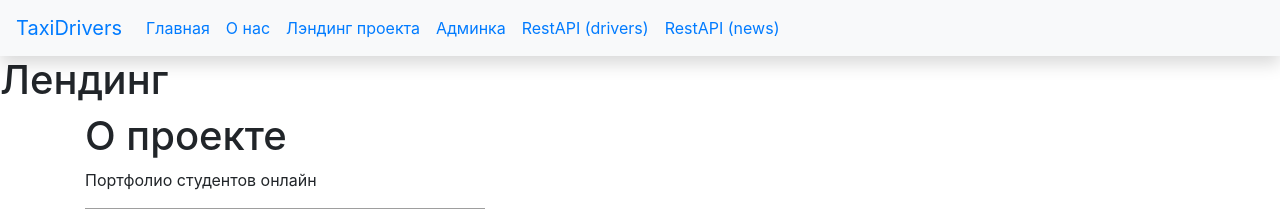
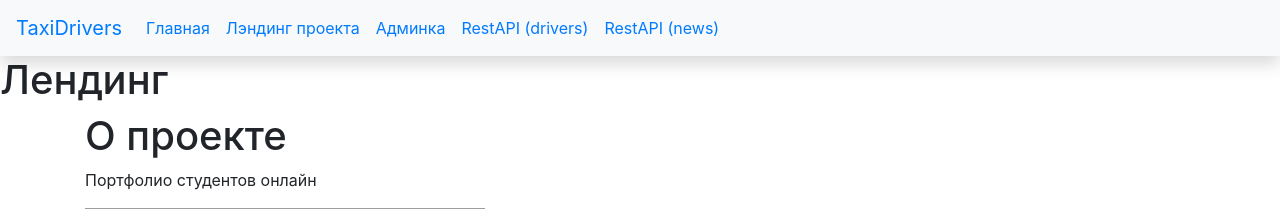
Before and after one commit to dzhi-ya/taxi-service, a Django app: template taxi_service/main/templates/landing/landing.html in a window 1280 px wide. Shown: the top 209 px of the page. Run offline with Django 3.2, Linux system fonts and the light colour scheme; the template is opened without the code that fills it, so the values that code supplies are empty; some libraries are stand-ins or nearby versions; grey boxes are pictures that could not be loaded.

Commit message:
fix landing

```diff
--- a/taxi_service/main/templates/main/base.html
+++ b/taxi_service/main/templates/main/base.html
@@ -11,15 +11,13 @@
 <body>
 	<nav class="navbar navbar-expand navbar-primary bg-light shadow">
 		<a class="navbar-brand" href="{% url 'main' %}">TaxiDrivers</a>
-        <button class="navbar-toggler" type="button" data-toggle="collapse" data-target="#navbarsExample02" aria-controls="navbarsExample02" aria-expanded="false" aria-label="Toggle navigation">
+		<button class="navbar-toggler" type="button" data-toggle="collapse" data-target="#navbarsExample02"
+			aria-controls="navbarsExample02" aria-expanded="false" aria-label="Toggle navigation">
 			<span class="navbar-toggler-icon"></span>
 		</button>
 		<ul class="navbar-nav mr-auto">
 			<li class="nav-item active">
 				<a class="nav-link" href="{% url 'main' %}">Главная <span class="sr-only">(current)</span></a>
-            </li>
-            <li class="nav-item">
-                <a class="nav-link" href="{% url 'about' %}">О нас</a>
 			</li>
 			<li class="nav-item">
 				<a class="nav-link" href="{% url 'landing' %}">Лэндинг проекта</a>
```
Lines whose indentation alone changed are shown as unchanged.
